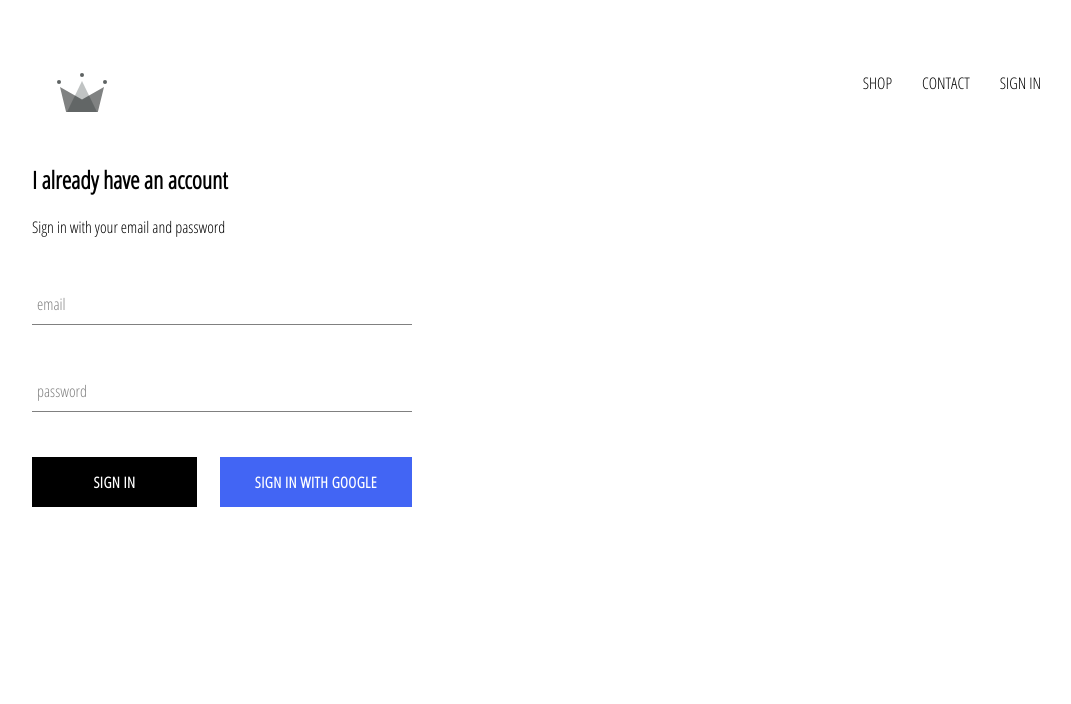
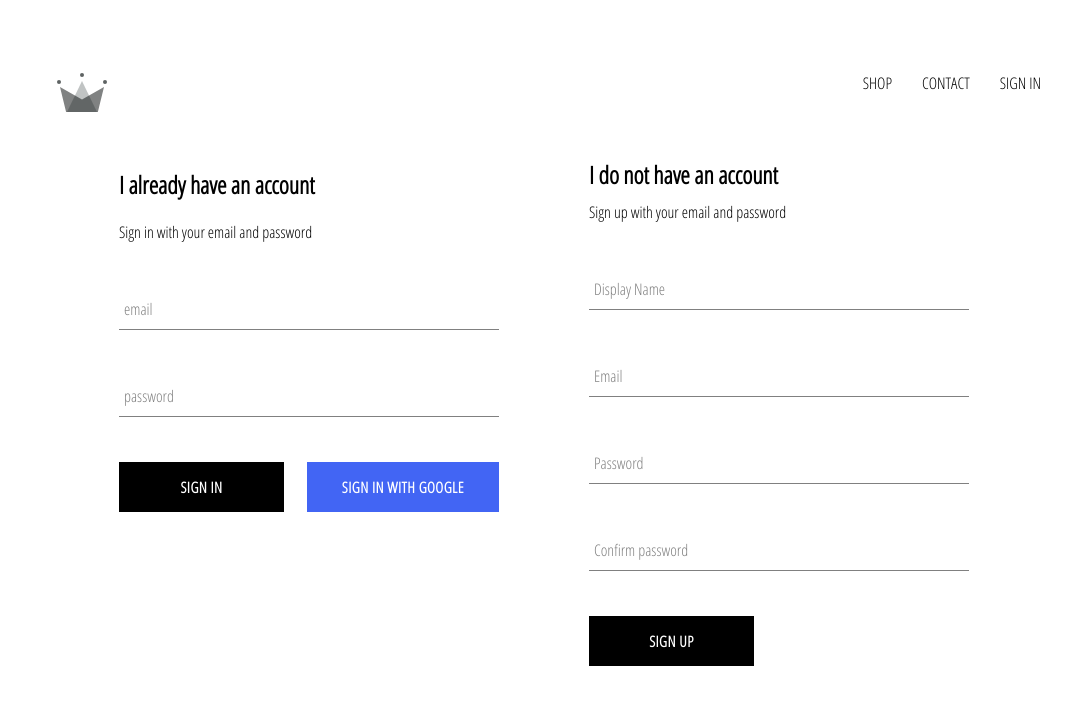
Before and after one commit to Asac2142/crwn-clothing, a React (Create React App) app: page /signin in a window 1280 px wide. Shown: the top 704 px of the page, without its empty margins (96-1167 px from the left). Built offline with nearby package versions, Linux system fonts and the light colour scheme; no server answers.

Commit message:
Implemented firebase utils, authentication and storage

```diff
--- a/src/App.js
+++ b/src/App.js
@@ -7,7 +7,7 @@
 import ShopPage from './pages/shop/shop.component';
 import SignInAndSignUp from './pages/sign-in-and-sign-up/sign-in-and-sign-up.component';
 import Header from './components/header/header.component';
-import { auth } from './firebase/firebase.utils';
+import { auth, createUserProfileDocument } from './firebase/firebase.utils';
 
 class App extends React.Component {
   unsubscribeFromAuth = null;
@@ -21,8 +21,21 @@
 
   componentDidMount() {
     //here, we can store the user logged in in our state
-    this.unsubscribeFromAuth =
-      auth.onAuthStateChanged(user => this.setState({ currentUser: user }));
+    this.unsubscribeFromAuth = auth.onAuthStateChanged( async userAuth => {
+      if (userAuth) {
+        const userRef = await createUserProfileDocument(userAuth);
+        userRef.onSnapshot(snapShot => {
+          this.setState({
+            currentUser: {
+              id: snapShot.id,
+              ...snapShot.data()
+            }
+          });
+        });
+      } else {
+        this.setState({ currentUser: userAuth });
+      }
+    });
   }
 
   componentWillUnmount() {
--- /dev/null
+++ b/src/components/sign-up/sign-up.component.jsx
@@ -0,0 +1,94 @@
+import React from 'react';
+
+import CustomButtom from '../custom-button/custom-button.component';
+import FormInput from '../form-input/form-input.component';
+import { auth, createUserProfileDocument } from '../../firebase/firebase.utils';
+
+import './sign-up.styles.scss';
+
+class SignUp extends React.Component {
+    constructor() {
+        super();
+        this.state = {
+            displayName: '',
+            email: '',
+            password: '',
+            confirmPassword: ''
+        }
+    }
+
+    handleSubmit = async (event) => {
+        event.preventDefault();
+        const {displayName, email, password, confirmPassword} = this.state;
+
+        if (password !== confirmPassword) {
+            alert(`Passwords don't match!`);
+            return;
+        }
+
+        try {
+            const {user} = await auth.createUserWithEmailAndPassword(email, password);
+            await createUserProfileDocument(user, { displayName });
+            this.setState({
+                displayName: '',
+                email: '',
+                password: '',
+                confirmPassword: ''
+            });
+        } catch (error) {
+            console.error(error);
+        }
+    };
+
+    handleChange = event => {
+        const { name, value } = event.target;
+        this.setState({ [name]: value });
+    };
+
+    render() {
+        const {displayName, email, password, confirmPassword} = this.state;
+        return (
+            <div className='sign-up'>
+                <h2 className='title'>I do not have an account</h2>
+                <span>Sign up with your email and password</span>
+                <form className='sign-up-form' onSubmit={this.handleSubmit}>
+                    <FormInput
+                        type='text'
+                        name='displayName'
+                        value={displayName}
+                        onChange={this.handleChange}
+                        label='Display Name'
+                        required />
+
+                    <FormInput
+                        type='email'
+                        name='email'
+                        value={email}
+                        onChange={this.handleChange}
+                        label='Email'
+                        required />
+
+                    <FormInput
+                        type='password'
+                        name='password'
+                        value={password}
+                        onChange={this.handleChange}
+                        label='Password'
+                        required />
+
+                    <FormInput
+                        type='password'
+                        name='confirmPassword'
+                        value={confirmPassword}
+                        onChange={this.handleChange}
+                        label='Confirm password'
+                        required />
+
+                    <CustomButtom type='submit'>SIGN UP</CustomButtom>
+                </form>
+            </div>
+        )
+    }
+}
+
+export default SignUp;
--- /dev/null
+++ b/src/components/sign-up/sign-up.styles.scss
@@ -0,0 +1,9 @@
+.sign-up {
+    display: flex;
+    flex-direction: column;
+    width: 380px;
+
+    .title {
+        margin: 10px 0;
+    }
+}
--- a/src/firebase/firebase.utils.js
+++ b/src/firebase/firebase.utils.js
@@ -13,6 +13,31 @@
     measurementId: "G-0DMVWS2Z51"
 };
 
+export const createUserProfileDocument = async (userAuth, additionalData) => {
+    if (!userAuth) return;
+
+    const userRef = firestore.doc(`users/${userAuth.uid}`);
+    const snapShot = await userRef.get();
+
+    if (!snapShot.exists) {
+        const { displayName, email } = userAuth;
+        const createdAt = new Date();
+
+        try {
+            await userRef.set({
+                displayName,
+                email,
+                createdAt,
+                ...additionalData
+            });
+        } catch (error) {
+            console.log('Error creating user', error.message);
+        }
+    }
+
+    return userRef;
+};
+
 firebase.initializeApp(config);
 
 export const auth = firebase.auth();
--- a/src/pages/sign-in-and-sign-up/sign-in-and-sign-up.component.jsx
+++ b/src/pages/sign-in-and-sign-up/sign-in-and-sign-up.component.jsx
@@ -1,6 +1,7 @@
 import React from 'react';
 
 import SignIn from '../../components/sign-in/sign-in.component';
+import SignUp from '../../components/sign-up/sign-up.component';
 
 import './sign-in-and-sign-up.styles.scss';
 
@@ -8,6 +9,7 @@
     return (
         <div className='sign-in-and-sign-up'>
             <SignIn />
+            <SignUp />
         </div>
     )
 };
--- a/src/pages/sign-in-and-sign-up/sign-in-and-sign-up.styles.scss
+++ b/src/pages/sign-in-and-sign-up/sign-in-and-sign-up.styles.scss
@@ -0,0 +1,7 @@
+.sign-in-and-sign-up {
+    width: 850px;
+    display: flex;
+    justify-content: space-between;
+    margin: 30px auto;
+
+}
```
